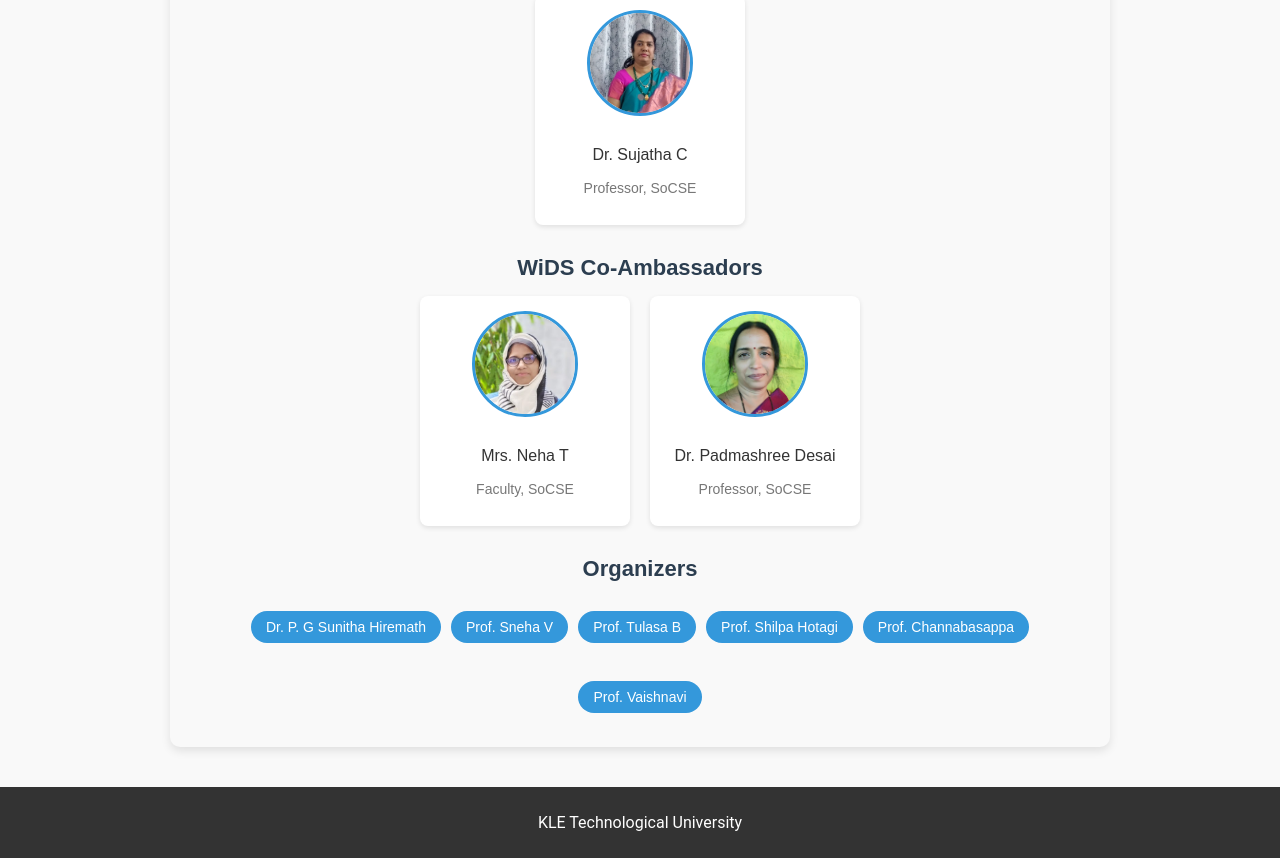
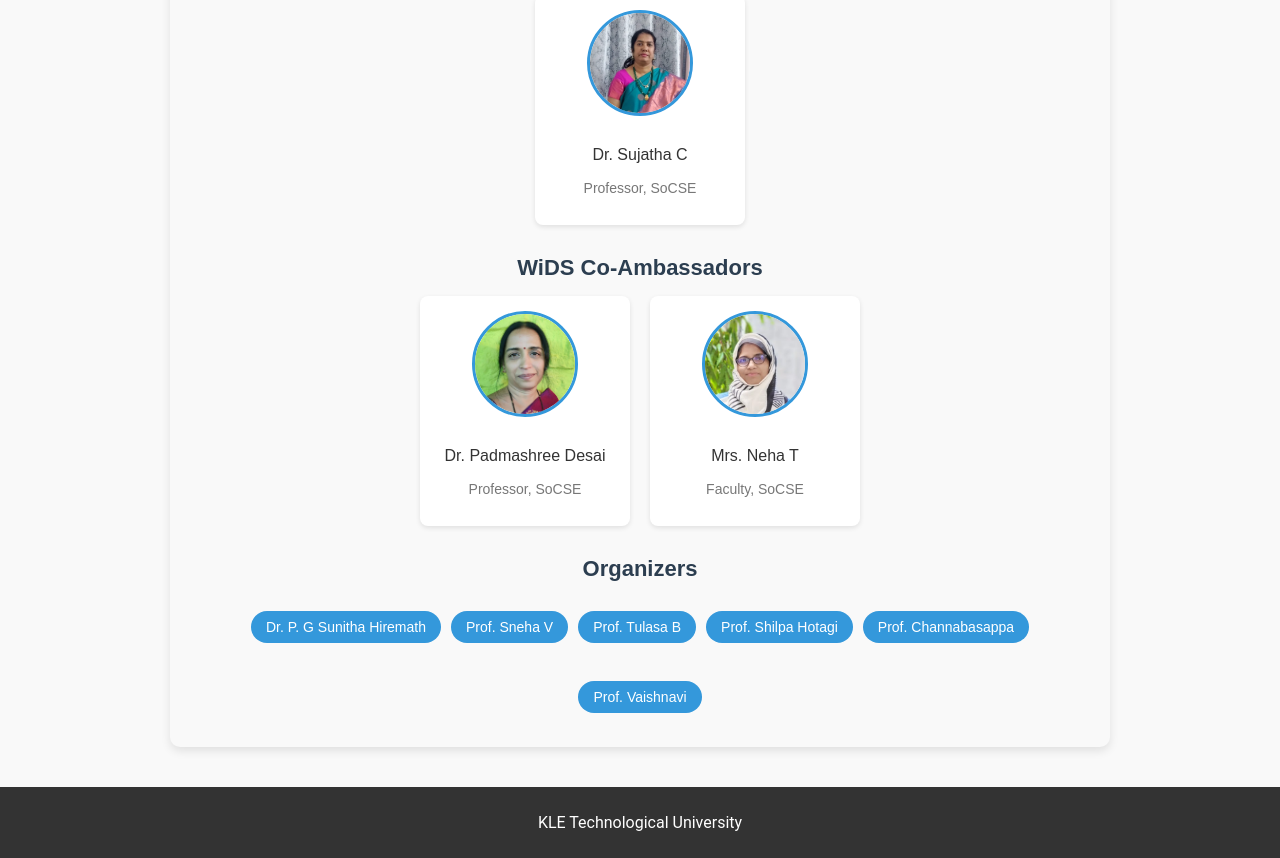
Before and after one commit to savalagikadappa/wids-2025, a React (Vite) app: page / in a window 1280 px wide. Shown: the part 2706-3564 px from the top of the page. Built offline with nearby package versions, Linux system fonts and the light colour scheme.

Commit message:
updated changes

```diff
--- a/src/components/Committee.jsx
+++ b/src/components/Committee.jsx
@@ -71,16 +71,19 @@ const Committee = () => {
             <div className="coAmbassadorsContainer">
                 <p className="title">WiDS Co-Ambassadors</p>
                 <div className="memberGroup">
+
+                    <div className="member">
+                        <img src="/co-ambassador-padmashree.jpg" alt="Dr. Padmashree Desai" className="memberImage" />
+                        <p className="name">Dr. Padmashree Desai</p>
+                        <p className="designation">Professor, SoCSE</p>
+                    </div>
+
                     <div className="member">
                         <img src="/nehamadam.jpeg" alt="Mrs Neha T" className="memberImage" />
                         <p className="name">Mrs. Neha T</p>
                         <p className="designation">Faculty, SoCSE</p>
                     </div>
-                    <div className="member">
-                        <img src="/co-ambassador-padmashree.jpg" alt="Dr. Padmashree Desai" className="memberImage" />
-                        <p className="name">Dr. Padmashree Desai</p>
-                        <p className="designation">Professor, SoCSE</p>
-                    </div>
+
                 </div>
             </div>
 
```
